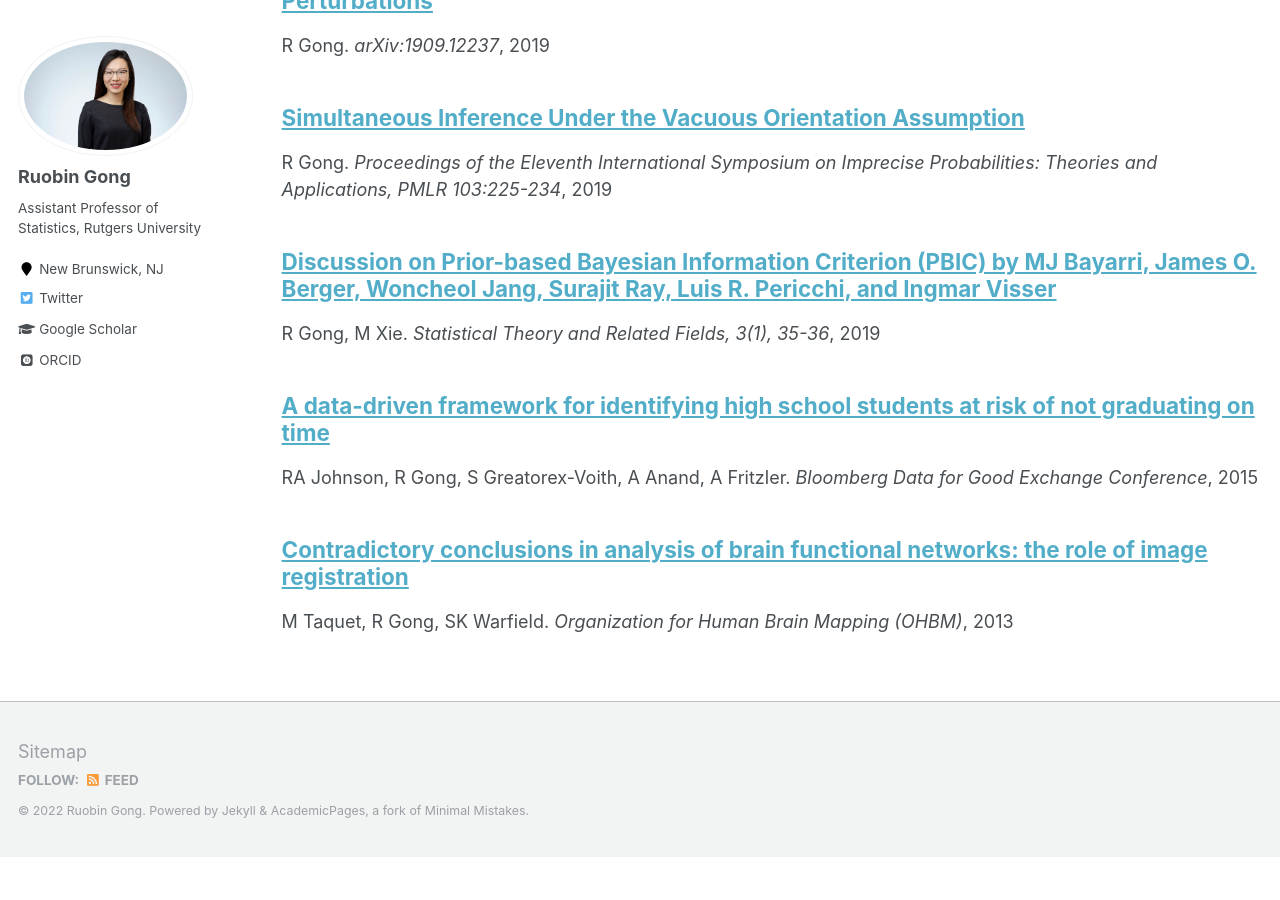
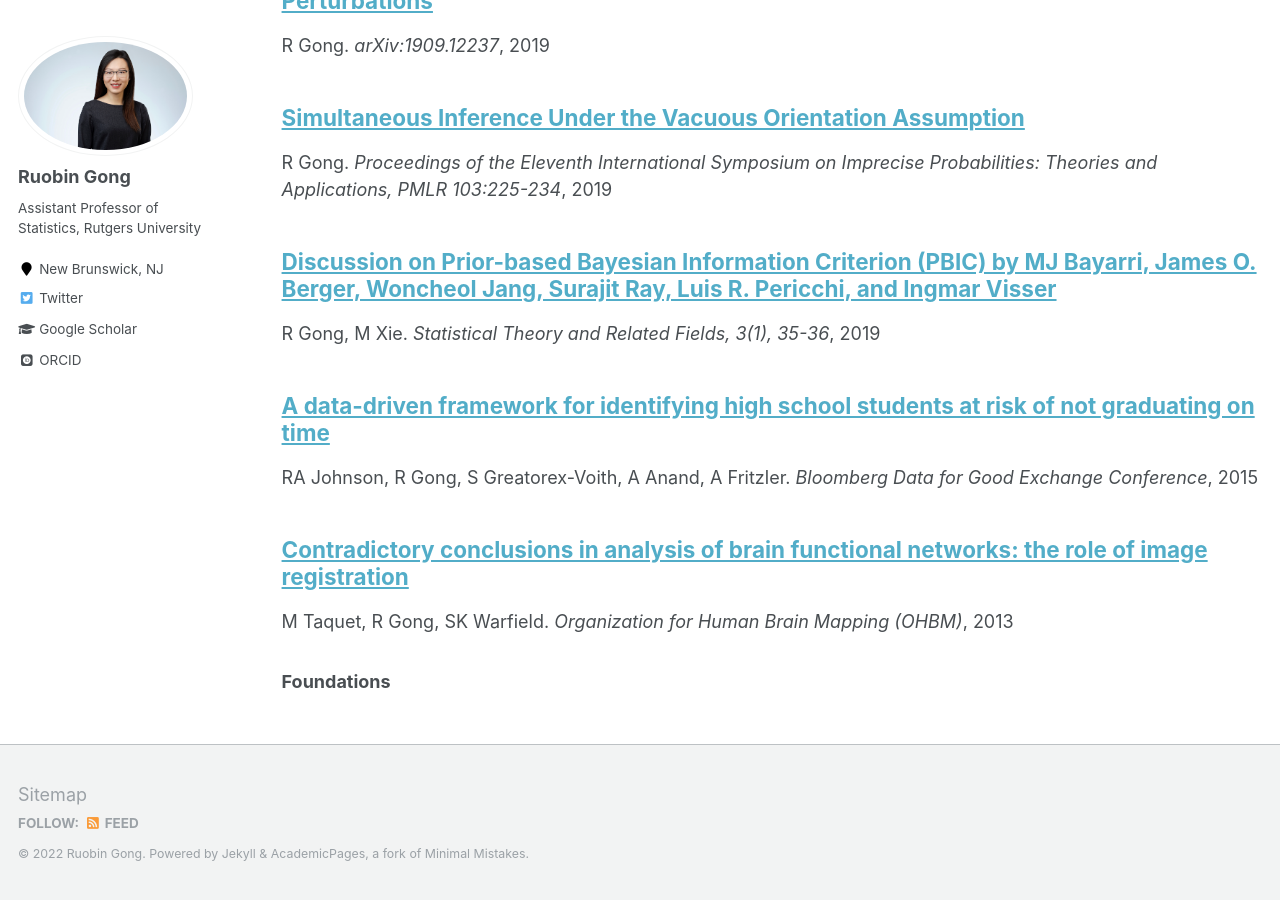
Before and after one commit to RuobinGong/RuobinGong.github.io, a Jekyll site: the page built from _pages/publications.md, in a window 1280 px wide and 900 px high, scrolled down 1464 px. Built offline with Jekyll 4.4.1, drawn with Linux system fonts in a browser that asks for light colours; some web fonts are replaced; before the commit the page ends 2321 px from its top, so only the background shows below that.

Commit message:
Update publications.md

```diff
--- a/_pages/publications.md
+++ b/_pages/publications.md
@@ -13,3 +13,10 @@ You can also find my articles on [my Google Scholar profile](https://scholar.goo
 {% for post in site.publications reversed %}
   {% include archive-single.html %}
 {% endfor %}
+
+
+### Foundations
+
+{% for post in site.publications_foundation reversed %}
+  {% include archive-single.html %}
+{% endfor %}
```
